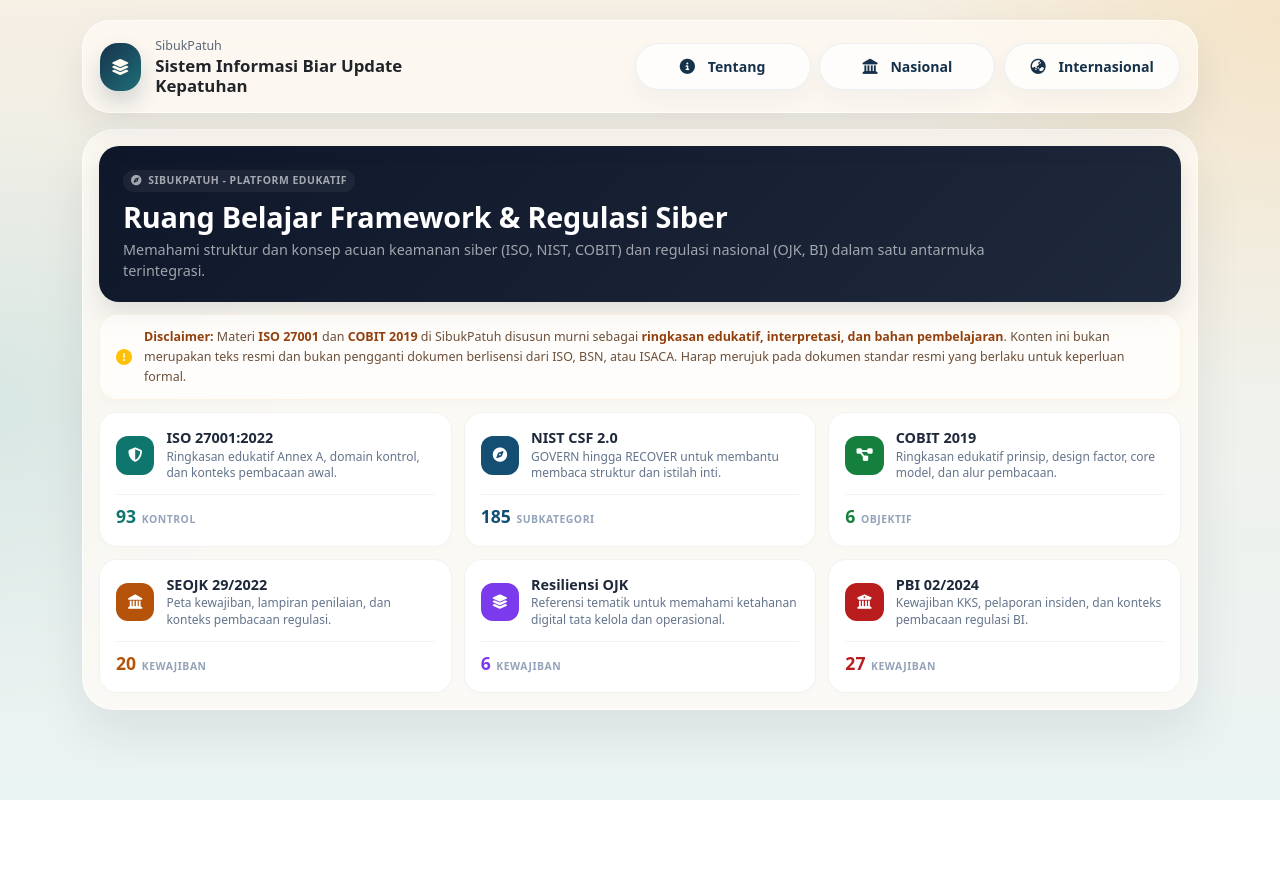
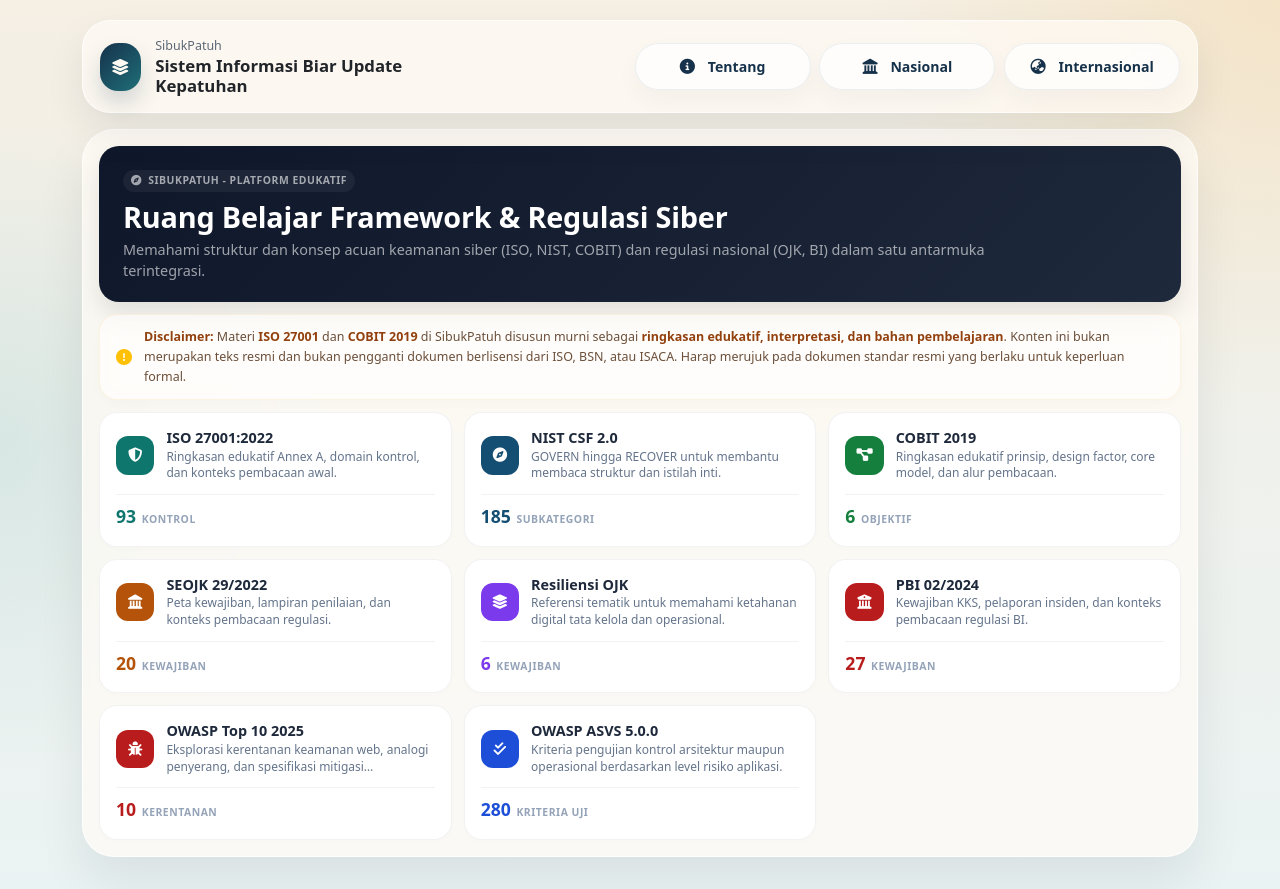
Before and after one commit to lintanggraha/sibukpatuh, a Vue app: page / in a window 1280 px wide. Before the commit the page ends 800 px from the top, so only its background shows below. Built offline with nearby package versions, Linux system fonts and the light colour scheme.

Commit message:
feat: add OWASP Top 10 and ASVS cards to framework index page

```diff
--- a/src/views/FrameworkIndex.vue
+++ b/src/views/FrameworkIndex.vue
@@ -108,6 +108,26 @@ export default {
           accent: "#b91c1c",
           icon: "fa-university",
         },
+        {
+          routeName: "owasp_top10",
+          name: "OWASP Top 10 2025",
+          subtitle: "10 kerentanan aplikasi web paling kritis",
+          summary: "Eksplorasi kerentanan keamanan web, analogi penyerang, dan spesifikasi mitigasi pengembangan.",
+          metric_label: "Kerentanan",
+          metric_value: null,
+          accent: "#b91c1c",
+          icon: "fa-bug",
+        },
+        {
+          routeName: "owasp_asvs",
+          name: "OWASP ASVS 5.0.0",
+          subtitle: "Standar pengujian & verifikasi keamanan",
+          summary: "Kriteria pengujian kontrol arsitektur maupun operasional berdasarkan level risiko aplikasi.",
+          metric_label: "Kriteria Uji",
+          metric_value: null,
+          accent: "#1d4ed8",
+          icon: "fa-check-double",
+        },
       ],
     };
   },
@@ -162,6 +182,8 @@ export default {
       seojkCount,
       resilienceCount,
       pbiCount,
+      owaspTop10Count,
+      owaspAsvsCount,
     ] = await Promise.all([
       loadData("/data/iso27001.json"),
       loadData("/data/nist_csf.json"),
@@ -169,6 +191,8 @@ export default {
       loadData("/data/seojk_requirements.json"),
       loadData("/data/seojk_resilience_guidance.json"),
       loadData("/data/pbi_022024_requirements.json"),
+      loadData("/data/owasp_top10_reqs.json", "requirements"),
+      loadData("/data/owasp_asvs_reqs.json", "requirements"),
     ]);
 
     this.frameworks[0].metric_value = isoCount || 93;
@@ -177,6 +201,8 @@ export default {
     this.frameworks[3].metric_value = seojkCount || 0;
     this.frameworks[4].metric_value = resilienceCount || 0;
     this.frameworks[5].metric_value = pbiCount || 0;
+    this.frameworks[6].metric_value = owaspTop10Count || 10;
+    this.frameworks[7].metric_value = owaspAsvsCount || 280;
   },
 };
 </script>
```
